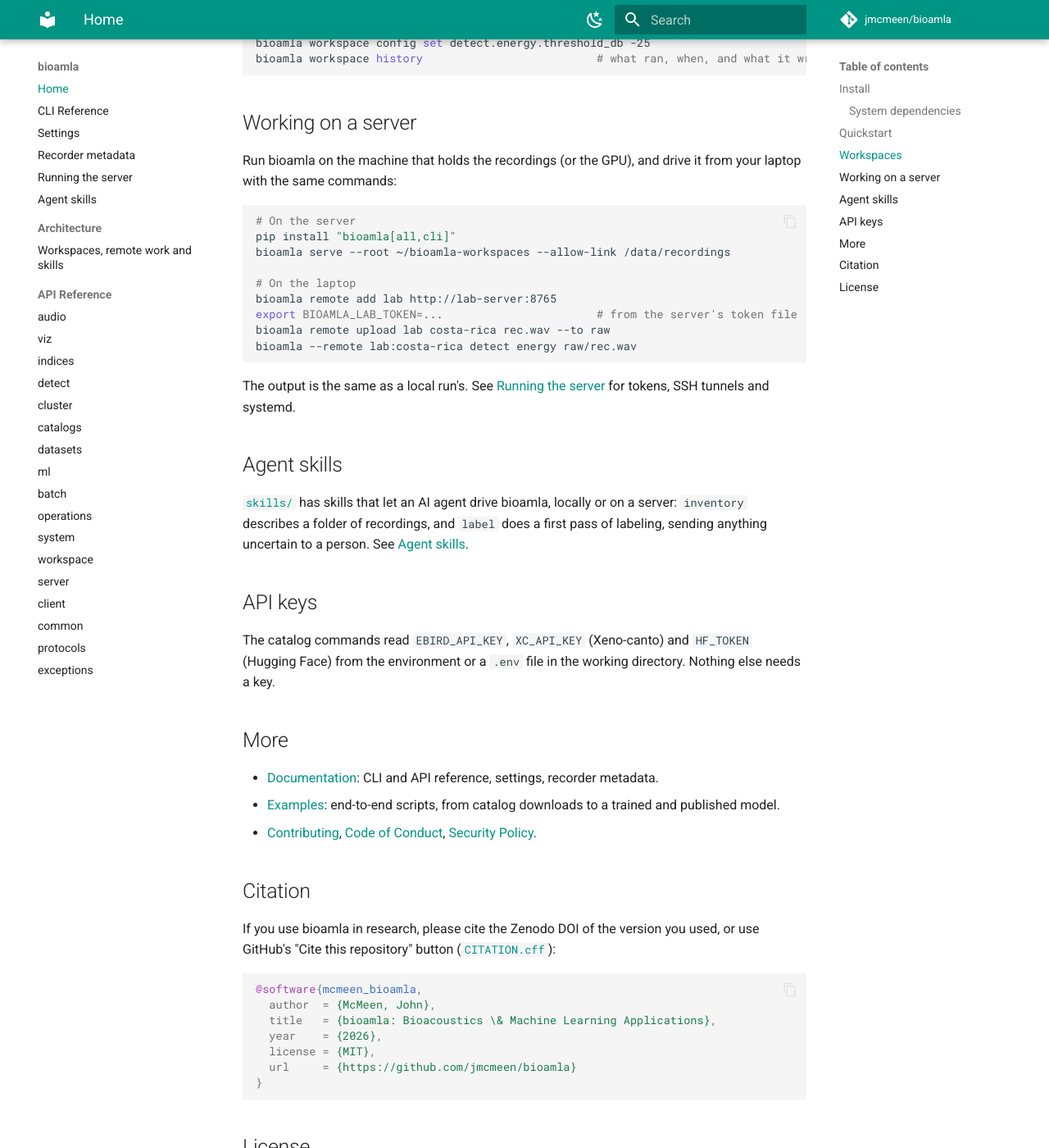
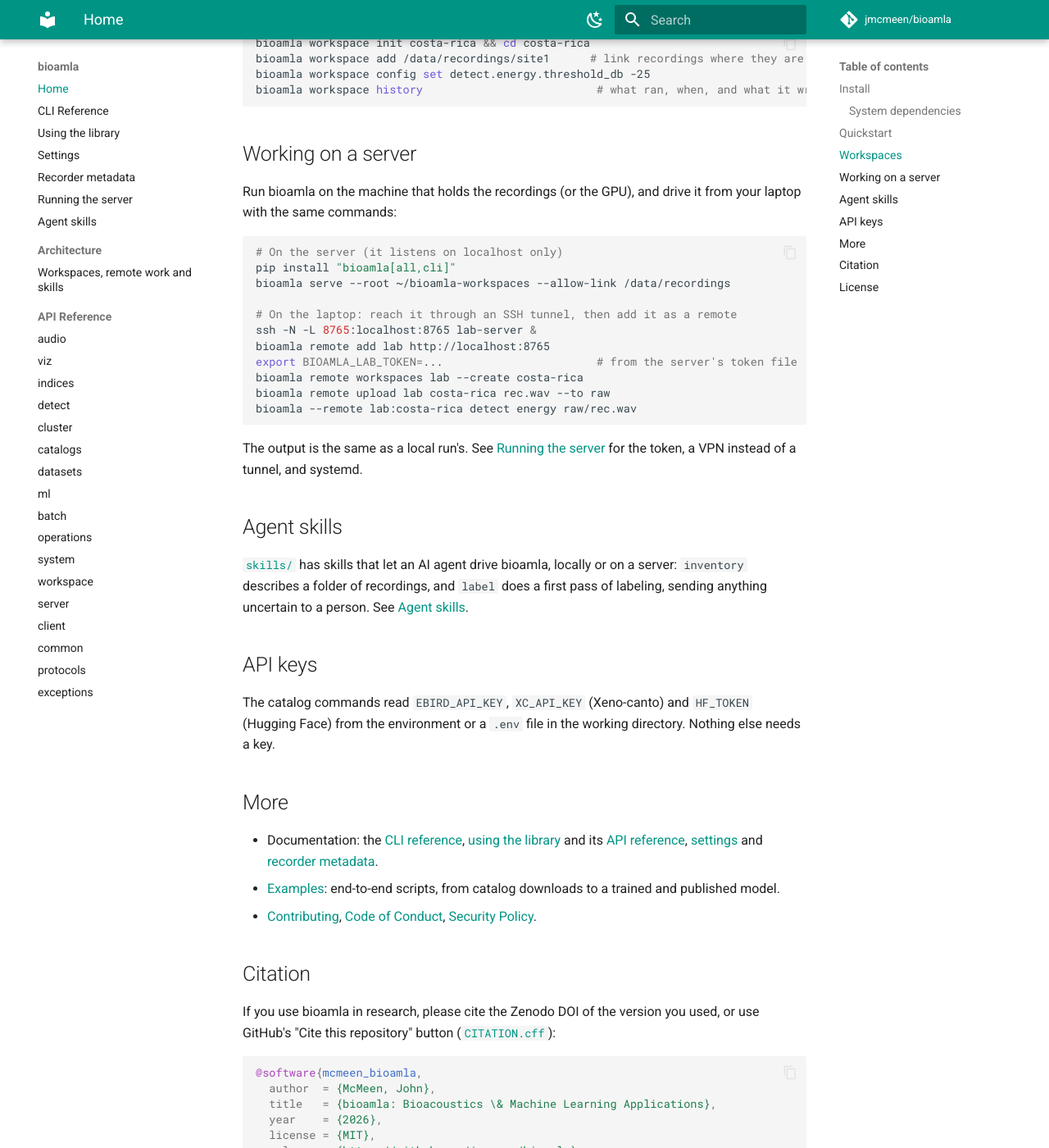
Before and after one commit to jmcmeen/bioamla, an MkDocs documentation site: the page built from docs/index.md, in a window 1280 px wide and 1400 px high, scrolled down 2033 px. Shown: the whole window at 82% size. Built offline with MkDocs 1.6.1 and Material for MkDocs 9.7.7, drawn with Linux system fonts in a browser that asks for light colours; comment, search, counter and statistics services are not loaded; some of the changed text lies outside the part shown.

Commit message:
Make the server walkthrough work and move the design notes to the docs
The server example reaches a localhost-only server through an SSH
tunnel and creates the workspace before uploading into it. The batch
comment says a copy with the results goes to the output folder. The
slim install is listed again. The package table, errors, extras and
editing-versus-augmentation notes move to a new "Using the library"
docs page, and the README links to specific docs pages, not the home
page it is. CLAUDE.md lists the server extra; a stray CHANGELOG
fragment is folded back into its entry.

````diff
--- a/README.md
+++ b/README.md
@@ -18,6 +18,7 @@
 ```bash
 pip install "bioamla[all,cli]"     # everything, plus the `bioamla` command
 pip install "bioamla[audio,cli]"   # or only the parts you need
+pip install bioamla                # the slim library alone: no PyTorch, librosa or plots
 ```
 
 | Extra | For |
@@ -52,7 +53,8 @@
 bioamla detect energy recording.wav -o detections.csv
 bioamla models ast predict frog.wav --model-path bioamla/scp-frogs --top-k 3
 
-# The same over a folder, or a CSV with a file_name column (results merge back into it):
+# The same over a folder, or a CSV with a file_name column (a copy with the results
+# added goes to the output folder):
 bioamla batch index --input-dir ./recordings --output-dir ./out
 bioamla batch detect energy --input-file recordings.csv --output-dir ./out
 ```
@@ -92,20 +94,22 @@
 your laptop with the same commands:
 
 ```bash
-# On the server
+# On the server (it listens on localhost only)
 pip install "bioamla[all,cli]"
 bioamla serve --root ~/bioamla-workspaces --allow-link /data/recordings
 
-# On the laptop
-bioamla remote add lab http://lab-server:8765
+# On the laptop: reach it through an SSH tunnel, then add it as a remote
+ssh -N -L 8765:localhost:8765 lab-server &
+bioamla remote add lab http://localhost:8765
 export BIOAMLA_LAB_TOKEN=...                       # from the server's token file
+bioamla remote workspaces lab --create costa-rica
 bioamla remote upload lab costa-rica rec.wav --to raw
 bioamla --remote lab:costa-rica detect energy raw/rec.wav
 ```
 
 The output is the same as a local run's. See
-[Running the server](https://jmcmeen.github.io/bioamla/server/) for tokens, SSH tunnels
-and systemd.
+[Running the server](https://jmcmeen.github.io/bioamla/server/) for the token, a VPN
+instead of a tunnel, and systemd.
 
 ## Agent skills
 
@@ -122,8 +126,11 @@
 
 ## More
 
-- [Documentation](https://jmcmeen.github.io/bioamla): CLI and API reference, settings,
-  recorder metadata.
+- Documentation: the [CLI reference](https://jmcmeen.github.io/bioamla/cli/),
+  [using the library](https://jmcmeen.github.io/bioamla/library/) and its
+  [API reference](https://jmcmeen.github.io/bioamla/api/audio/),
+  [settings](https://jmcmeen.github.io/bioamla/settings/) and
+  [recorder metadata](https://jmcmeen.github.io/bioamla/recorder-metadata/).
 - [Examples](https://github.com/jmcmeen/bioamla/tree/main/examples): end-to-end scripts,
   from catalog downloads to a trained and published model.
 - [Contributing](https://github.com/jmcmeen/bioamla/blob/main/CONTRIBUTING.md),
--- a/mkdocs.yml
+++ b/mkdocs.yml
@@ -27,6 +27,7 @@
 nav:
   - Home: index.md
   - CLI Reference: cli.md
+  - Using the library: library.md
   - Settings: settings.md
   - Recorder metadata: recorder-metadata.md
   - Running the server: server.md
````
Also changed, not shown: CHANGELOG.md (+3 -4 lines), CLAUDE.md (+1 -1 lines), docs/library.md (added, +57 -0 lines).
